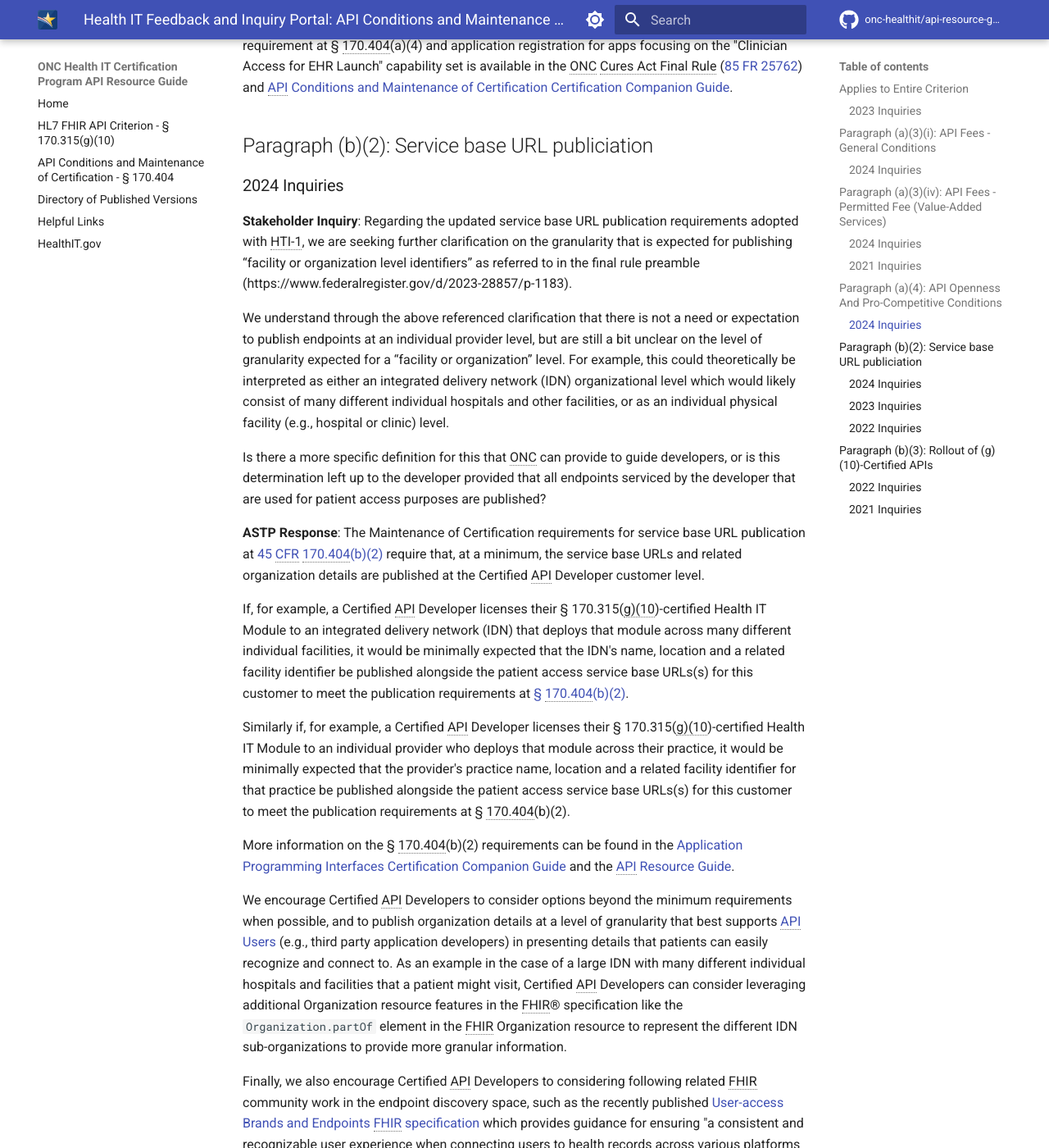
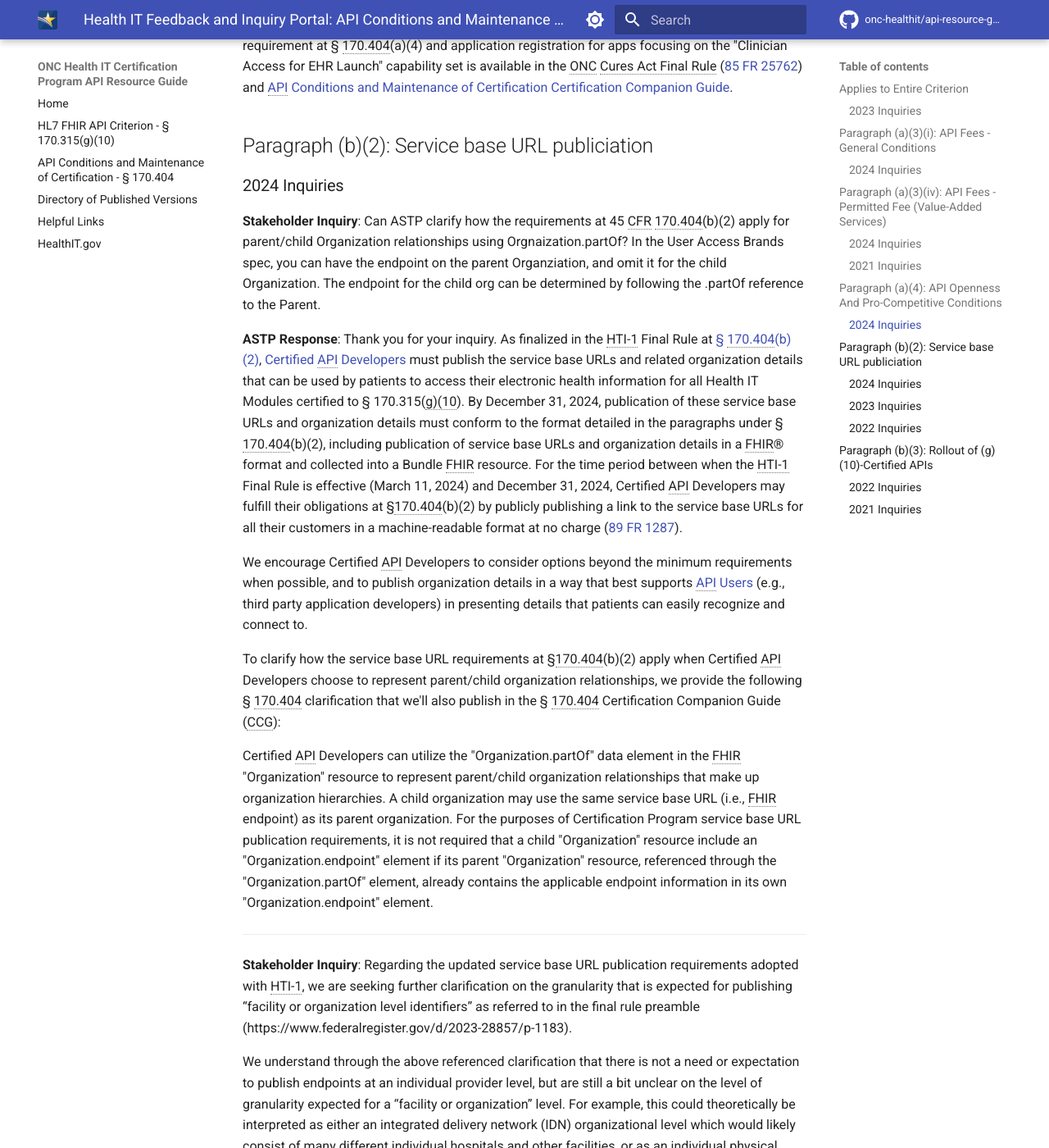
Before and after one commit to onc-healthit/api-resource-guide, an MkDocs documentation site: the page built from docs/inquiry-portal/404-inquiries.md, in a window 1280 px wide and 1400 px high, scrolled down 4177 px. Shown: the whole window at 82% size. Built offline with MkDocs 1.6.1 and Material for MkDocs 9.7.7, drawn with Linux system fonts in a browser that asks for light colours; comment, search, counter and statistics services are not loaded; the version menu is left out.

Commit message:
add new 404 inquiry

```diff
--- a/docs/inquiry-portal/404-inquiries.md
+++ b/docs/inquiry-portal/404-inquiries.md
@@ -65,6 +65,19 @@ Additional background information and guidance for the API Conditions of Certifi
 
 ## Paragraph (b)(2): Service base URL publiciation
 ### 2024 Inquiries
+
+**Stakeholder Inquiry**: Can ASTP clarify how the requirements at 45 CFR 170.404(b)(2) apply for parent/child Organization relationships using Orgnaization.partOf? In the User Access Brands spec, you can have the endpoint on the parent Organziation, and omit it for the child Organization. The endpoint for the child org can be determined by following the .partOf reference to the Parent.
+
+**ASTP Response**:  Thank you for your inquiry. As finalized in the HTI-1 Final Rule at <a target="_blank" href="https://www.ecfr.gov/current/title-45/part-170/section-170.404#p-170.404(b)(2)">§ 170.404(b)(2)</a>, <a target="_blank" href="https://www.ecfr.gov/current/title-45/part-170/section-170.404#p-170.404(c)(Certified%20API%20Developer)">Certified API Developers</a> must publish the service base URLs and related organization details that can be used by patients to access their electronic health information for all Health IT Modules certified to § 170.315(g)(10). By December 31, 2024, publication of these service base URLs and organization details must conform to the format detailed in the paragraphs under § 170.404(b)(2), including publication of service base URLs and organization details in a FHIR® format and collected into a Bundle FHIR resource. For the time period between when the HTI-1 Final Rule is effective (March 11, 2024) and December 31, 2024, Certified API Developers may fulfill their obligations at §170.404(b)(2) by publicly publishing a link to the service base URLs for all their customers in a machine-readable format at no charge (<a target="_blank" href="https://www.federalregister.gov/documents/2024/01/09/2023-28857/health-data-technology-and-interoperability-certification-program-updates-algorithm-transparency-and#p-1176">89 FR 1287</a>).
+
+We encourage Certified API Developers to consider options beyond the minimum requirements when possible, and to publish organization details in a way that best supports <a target="_blank" href="https://www.ecfr.gov/current/title-45/part-170/section-170.404#p-170.404(c)(API%20User)">API Users</a> (e.g., third party application developers) in presenting details that patients can easily recognize and connect to.
+
+To clarify how the service base URL requirements at §170.404(b)(2) apply when Certified API Developers choose to represent parent/child organization relationships, we provide the following § 170.404 clarification that we'll also publish in the § 170.404 Certification Companion Guide (CCG):
+
+Certified API Developers can utilize the "Organization.partOf" data element in the FHIR "Organization" resource to represent parent/child organization relationships that make up organization hierarchies. A child organization may use the same service base URL (i.e., FHIR endpoint) as its parent organization. For the purposes of Certification Program service base URL publication requirements, it is not required that a child "Organization" resource include an "Organization.endpoint" element if its parent "Organization" resource, referenced through the "Organization.partOf" element, already contains the applicable endpoint information in its own "Organization.endpoint" element.
+
+***
+
 **Stakeholder Inquiry**: Regarding the updated service base URL publication requirements adopted with HTI-1, we are seeking further clarification on the granularity that is expected for publishing “facility or organization level identifiers” as referred to in the final rule preamble (https://www.federalregister.gov/d/2023-28857/p-1183).
 
 We understand through the above referenced clarification that there is not a need or expectation to publish endpoints at an individual provider level, but are still a bit unclear on the level of granularity expected for a “facility or organization” level. For example, this could theoretically be interpreted as either an integrated delivery network (IDN) organizational level which would likely consist of many different individual hospitals and other facilities, or as an individual physical facility (e.g., hospital or clinic) level.
```
